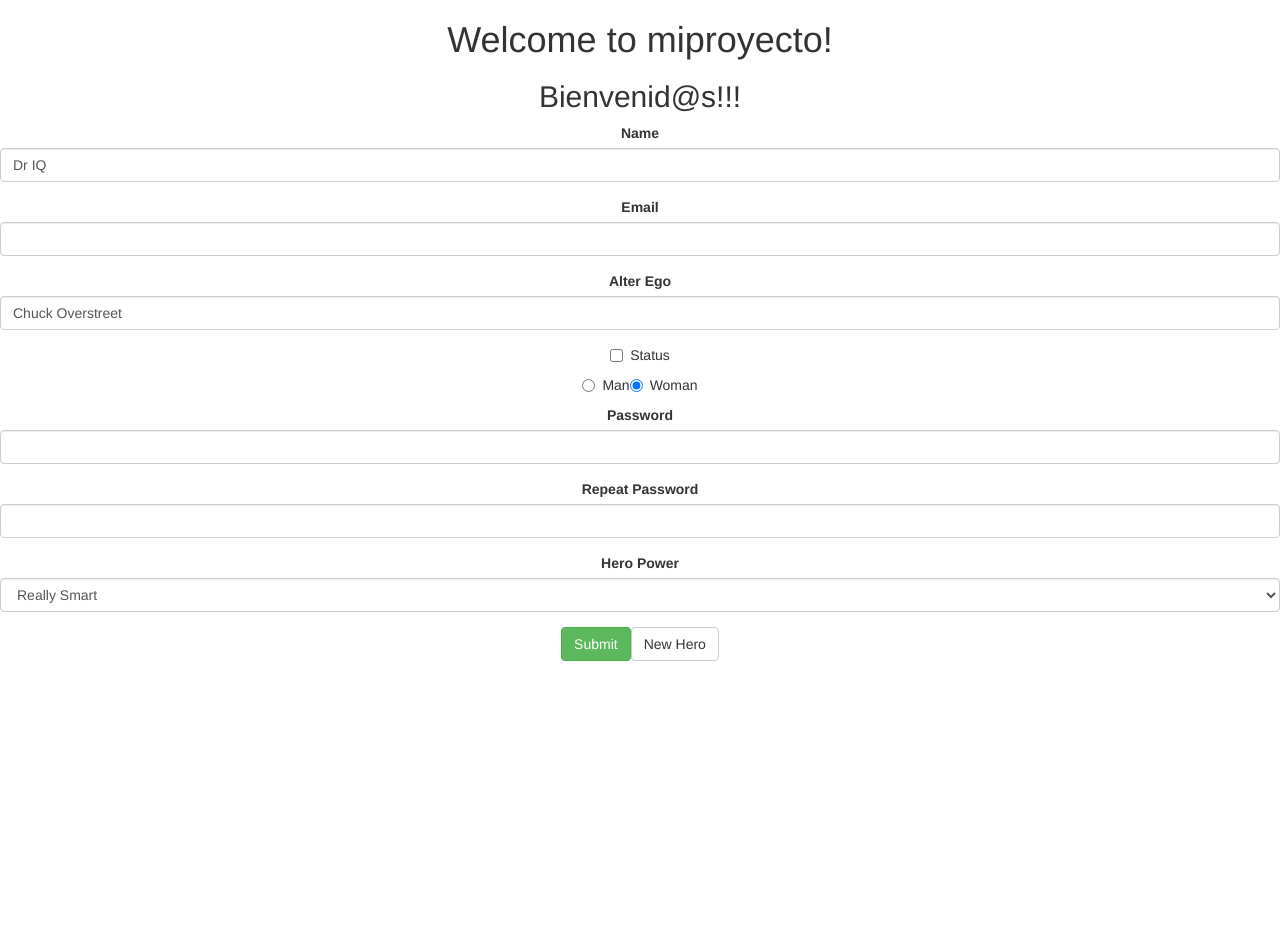
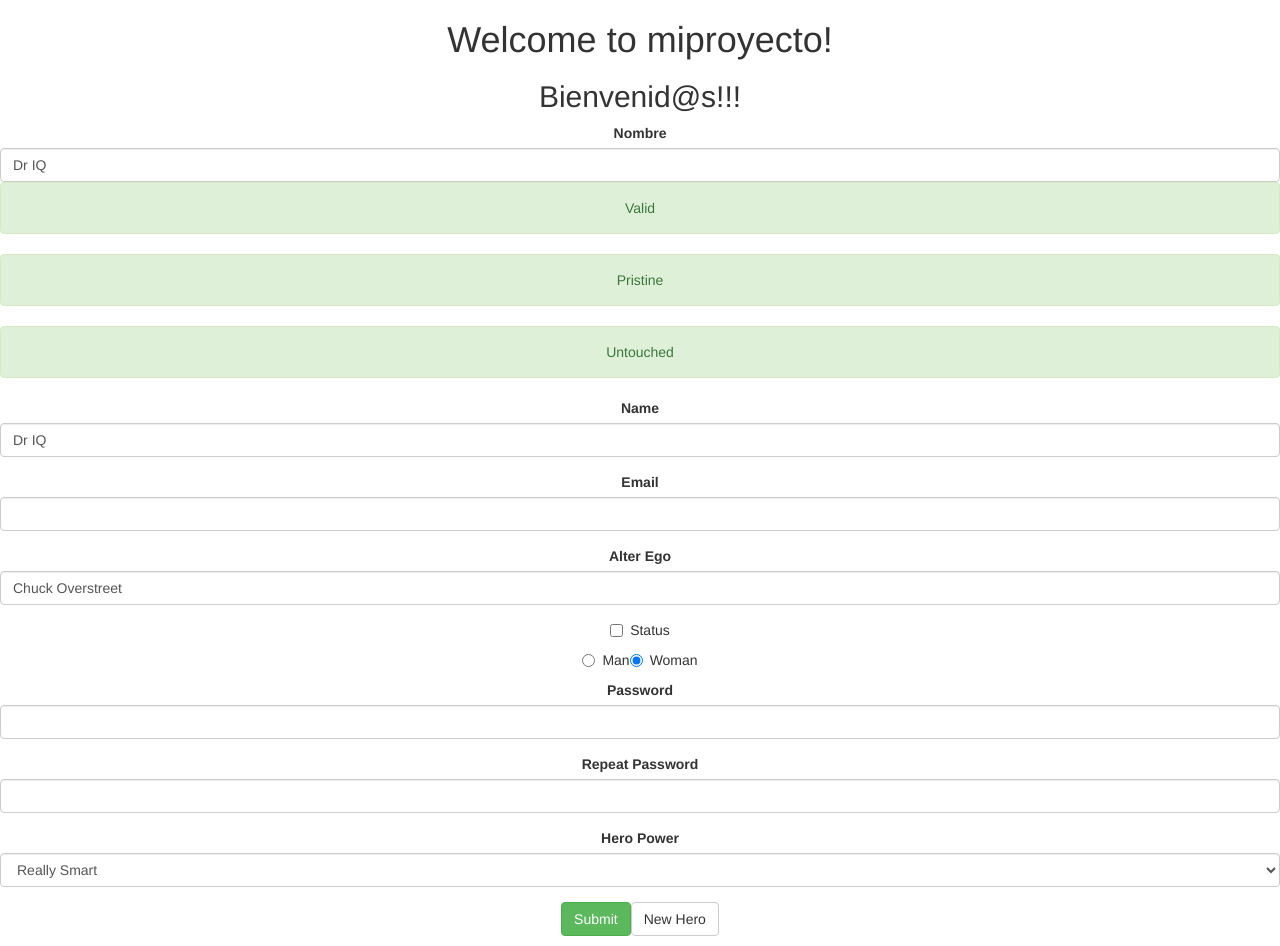
Before and after one commit to pepesan/angular8-componentes-basicos, an Angular app: page / in a window 1280 px wide. Before the commit the page ends 800 px from the top, so only its background shows below. Built offline with nearby package versions, Linux system fonts and the light colour scheme.

Commit message:
mejora del ejemplo de estados de un campo en validacion

```diff
--- a/src/app/formularios/ejemplo-formulario/ejemplo-formulario.component.html
+++ b/src/app/formularios/ejemplo-formulario/ejemplo-formulario.component.html
@@ -1,3 +1,37 @@
+<form #estadosForm="ngForm">
+  <div class="form-group">
+    <label for="nombre">Nombre</label>
+    <input type="text" class="form-control" id="nombre"
+           required="required"
+           [(ngModel)]="model.name" name="nombre"
+           #nombre="ngModel">
+    <div *ngIf="nombre.invalid"
+         class="alert alert-danger">
+      Invalid
+    </div>
+    <div *ngIf="nombre.valid"
+         class="alert alert-success">
+      Valid
+    </div>
+    <div *ngIf="nombre.dirty"
+         class="alert alert-danger">
+      Dirty
+    </div>
+    <div *ngIf="nombre.pristine"
+         class="alert alert-success">
+      Pristine
+    </div>
+    <div *ngIf="nombre.touched"
+         class="alert alert-danger">
+      Touched
+    </div>
+    <div *ngIf="nombre.untouched"
+         class="alert alert-success">
+      Untouched
+    </div>
+  </div>
+</form>
+
 <form (submit)="onSubmit(heroForm)" #heroForm="ngForm">
   <div class="form-group">
     <label for="name">Name</label>
```
